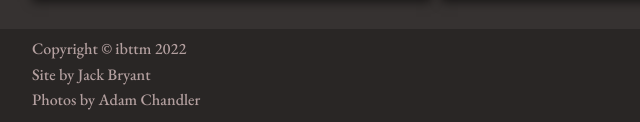
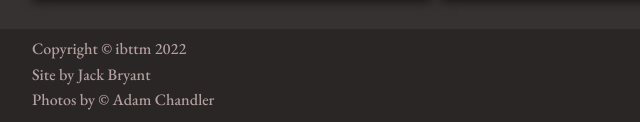
Before and after one commit to jackbryant97/ibttm, a plain HTML site: page dist/index.html in a window 1280 px wide. Shown: the part 2847-2969 px from the top of the page, 0-640 px from the left. Drawn offline with nearby package versions, Linux system fonts and the light colour scheme.

Commit message:
copyright AC

```diff
--- a/dist/index.html
+++ b/dist/index.html
@@ -88,6 +88,7 @@
       <div class="container flex">
         <p>
           Copyright &copy; ibttm 2022 <br />Site by Jack Bryant <br />Photos by
+          &copy;
           <a href="https://www.adamchandlerphoto.com/" target="_blank"
             >Adam Chandler</a
           >
```
